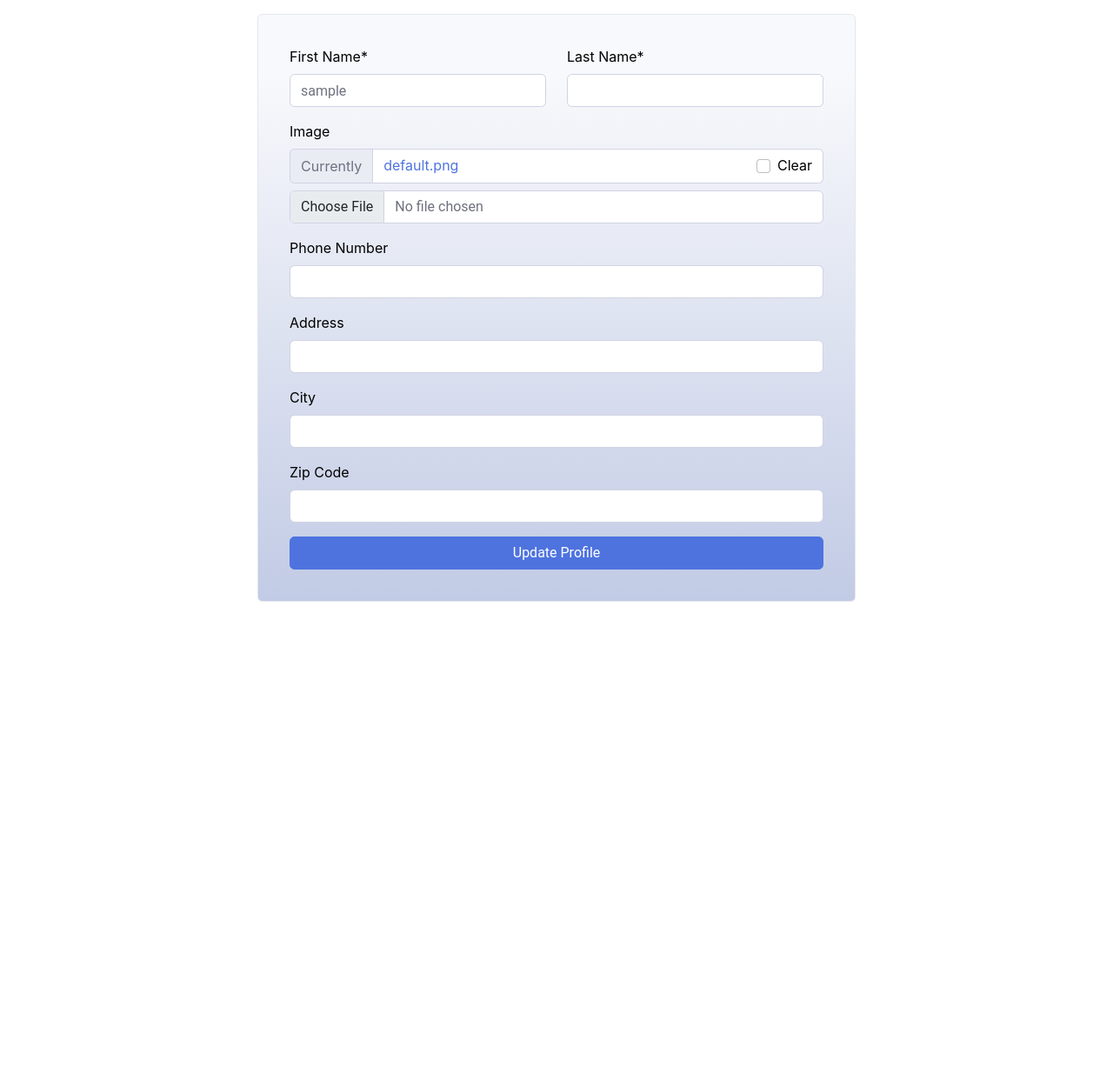
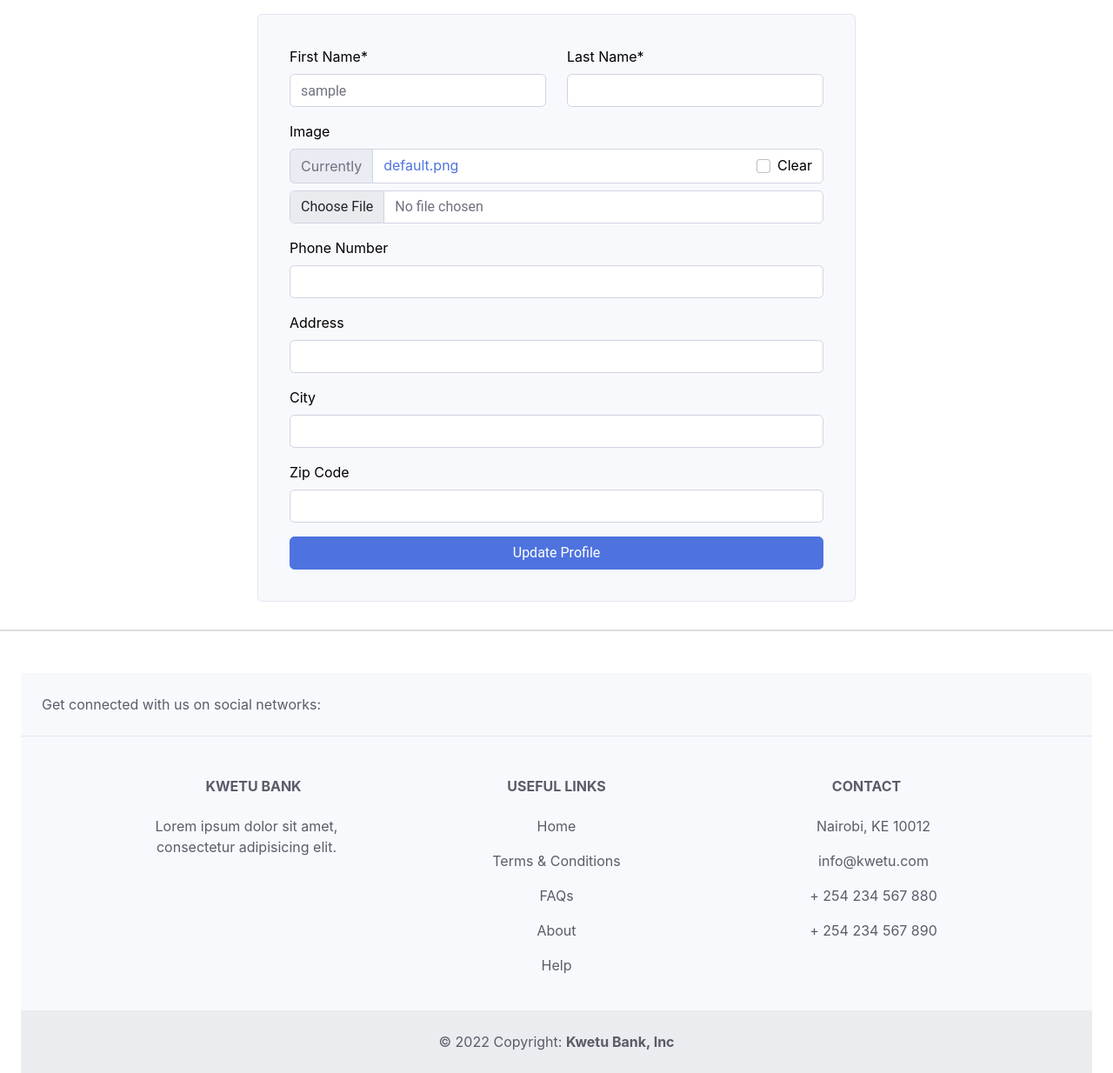
Before and after one commit to Pinchez25/Django_Online_Banking_System_With_Fraud_Detection, a Django app: page /accounts/update-profile/1/ in a window 1280 px wide. Shown: the whole page at 87% size. Before the commit the page ends 692 px from the top, so only its background shows below. Run offline with Django 4.2, Linux system fonts and the light colour scheme; the visitor is signed in with stand-in values (Sample User, id 1); data comes from the database, SQL or seed files in the repository; some libraries are stand-ins or nearby versions.

Commit message:
added a footer

```diff
--- a/accounts/templates/accounts/update_profile.html
+++ b/accounts/templates/accounts/update_profile.html
@@ -6,7 +6,7 @@
     <div class="container">
         <div class="row justify-content-center">
             <div class="col-md-8">
-                <div class="card m-3 p-3 bg-gradient-light">
+                <div class="card m-3 p-3 bg-light">
 
                     <div class="card-body ">
                         {% if request.user == account %}
--- a/templates/base.html
+++ b/templates/base.html
@@ -45,6 +45,16 @@
 {% endblock %}
 
 {% include 'messages.html' %}
+<hr>
+<div class="container-fluid">
+    <div class="row mt-4">
+        <div class="col-md-12">
+            {% if request.path != "/accounts/login/" and request.path != "/accounts/register/" and request.path != "/accounts/reset_password/" %}
+                {% include 'footer.html' %}
+            {% endif %}
+        </div>
+    </div>
+</div>
 
 <script src="{% static 'js/jquery.easing.min.js' %}"></script>
 <script src="{% static 'js/bootstrap.bundle.min.js' %}"></script>
@@ -54,5 +64,6 @@
 
 {% block scripts %}
 {% endblock %}
+
 </body>
 </html>
--- /dev/null
+++ b/templates/footer.html
@@ -0,0 +1,103 @@
+{# Footer #}
+<footer class="text-center text-lg-start bg-light text-dark mt-4">
+    {# Section: Social media #}
+    <section class="d-flex justify-content-center justify-content-lg-between p-4 border-bottom">
+        {# Left #}
+        <div class="me-5 d-none d-lg-block">
+            <span>Get connected with us on social networks:</span>
+        </div>
+        {# Left #}
+
+        {# Right #}
+        <div>
+            <a href="#" class="me-4 text-reset">
+                <i class="fab fa-facebook-f"></i>
+            </a>
+            <a href="#" class="me-4 text-reset">
+                <i class="fab fa-twitter"></i>
+            </a>
+            <a href="#" class="me-4 text-reset">
+                <i class="fab fa-google"></i>
+            </a>
+            <a href="#" class="me-4 text-reset">
+                <i class="fab fa-instagram"></i>
+            </a>
+            <a href="#" class="me-4 text-reset">
+                <i class="fab fa-linkedin"></i>
+            </a>
+        </div>
+        {# Right #}
+    </section>
+    {# Section: Social media #}
+
+    {# Section: Links #}
+    <section class="">
+        <div class="container text-center text-md-start mt-5">
+            {# Grid row #}
+            <div class="row mt-3">
+                {# Grid column #}
+                <div class="col-md-3 col-lg-4 col-xl-3 mx-auto mb-4">
+                    {# Content #}
+                    <h6 class="text-uppercase fw-bold mb-4">
+                        <i class="fas fa-gem me-3"></i>Kwetu Bank
+                    </h6>
+                    <p>
+                        Lorem ipsum dolor sit amet, consectetur adipisicing elit.
+                    </p>
+                </div>
+                {# Grid column #}
+
+                {# Grid column #}
+
+                {# Grid column #}
+
+                {# Grid column #}
+                <div class="col-md-3 col-lg-2 col-xl-2 mx-auto mb-4">
+                    {# Links #}
+                    <h6 class="text-uppercase fw-bold mb-4">
+                        Useful links
+                    </h6>
+                    <p>
+                        <a href="#" class="text-reset">Home</a>
+                    </p>
+                    <p>
+                        <a href="#" class="text-reset">Terms & Conditions</a>
+                    </p>
+                    <p>
+                        <a href="#" class="text-reset">FAQs</a>
+                    </p>
+                    <p>
+                        <a href="#" class="text-reset">About</a>
+                    </p>
+                    <p>
+                        <a href="#" class="text-reset">Help</a>
+                    </p>
+                </div>
+                {# Grid column #}
+
+                {# Grid column #}
+                <div class="col-md-4 col-lg-3 col-xl-3 mx-auto mb-md-0 mb-4">
+                    {# Links #}
+                    <h6 class="text-uppercase fw-bold mb-4">Contact</h6>
+                    <p><i class="fas fa-home me-3"></i> Nairobi, KE 10012</p>
+                    <p>
+                        <i class="fas fa-envelope me-3"></i>
+                        info@kwetu.com
+                    </p>
+                    <p><i class="fas fa-phone me-3"></i> + 254 234 567 880</p>
+                    <p><i class="fas fa-print me-3"></i> + 254 234 567 890</p>
+                </div>
+                {# Grid column #}
+            </div>
+            {# Grid row #}
+        </div>
+    </section>
+    {# Section: Links #}
+
+    {# Copyright #}
+    <div class="text-center p-4" style="background-color: rgba(0, 0, 0, 0.05);">
+        &copy; 2022 Copyright:
+        <a class="text-reset fw-bold" href="/">Kwetu Bank, Inc</a>
+    </div>
+    {# Copyright #}
+</footer>
```
